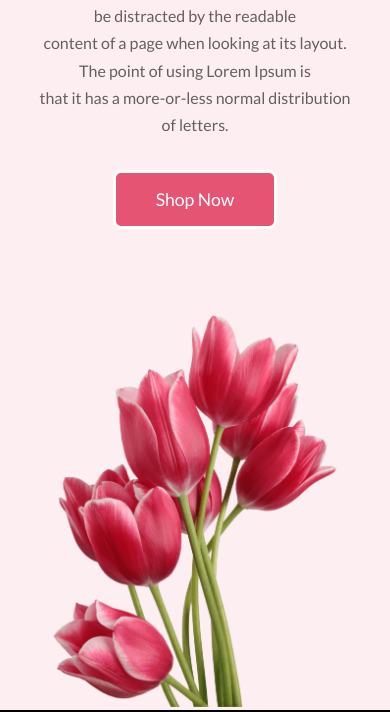
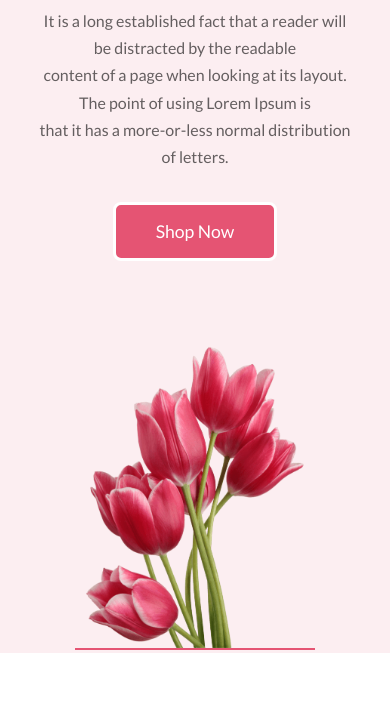
Before and after one commit to Samisenpai/Responsive-Flower-shop-website, a plain HTML site: page index.html in a window 390 px wide. Shown: the part 285-997 px from the top of the page. After the commit the page ends 938 px from the top, so only its background shows below. Drawn offline with Linux system fonts and the light colour scheme.

Commit message:
small changes

```diff
--- a/styles/style.css
+++ b/styles/style.css
@@ -55,7 +55,7 @@
         align-items: center;
         height: 100vh;
        background-color: rgb(252,238,241);
-       border-bottom: 2px solid black;
+       border-bottom: 2px solid #e55473;
 
     }
 
@@ -98,15 +98,19 @@
 
     #hero{
         height: auto;
+        border: none;
     }
 
     .hero-container{
         display: grid;
         grid-template-columns: repeat(1, 1fr);
+        justify-content: center;
+        align-items: center;
 
     }
 
     .hero-1{
+        margin-top: 2rem;
         display: flex;
         flex-direction: column;
         justify-content: center;
@@ -133,6 +137,13 @@
         height: auto;
         width: auto;
         margin-top: -9rem;
+    }
+
+    .hero-2 .img img{
+        width: 15rem;
+        height: auto;
+        border-bottom: 2px solid #e55473;
+
     }
 
 
```
